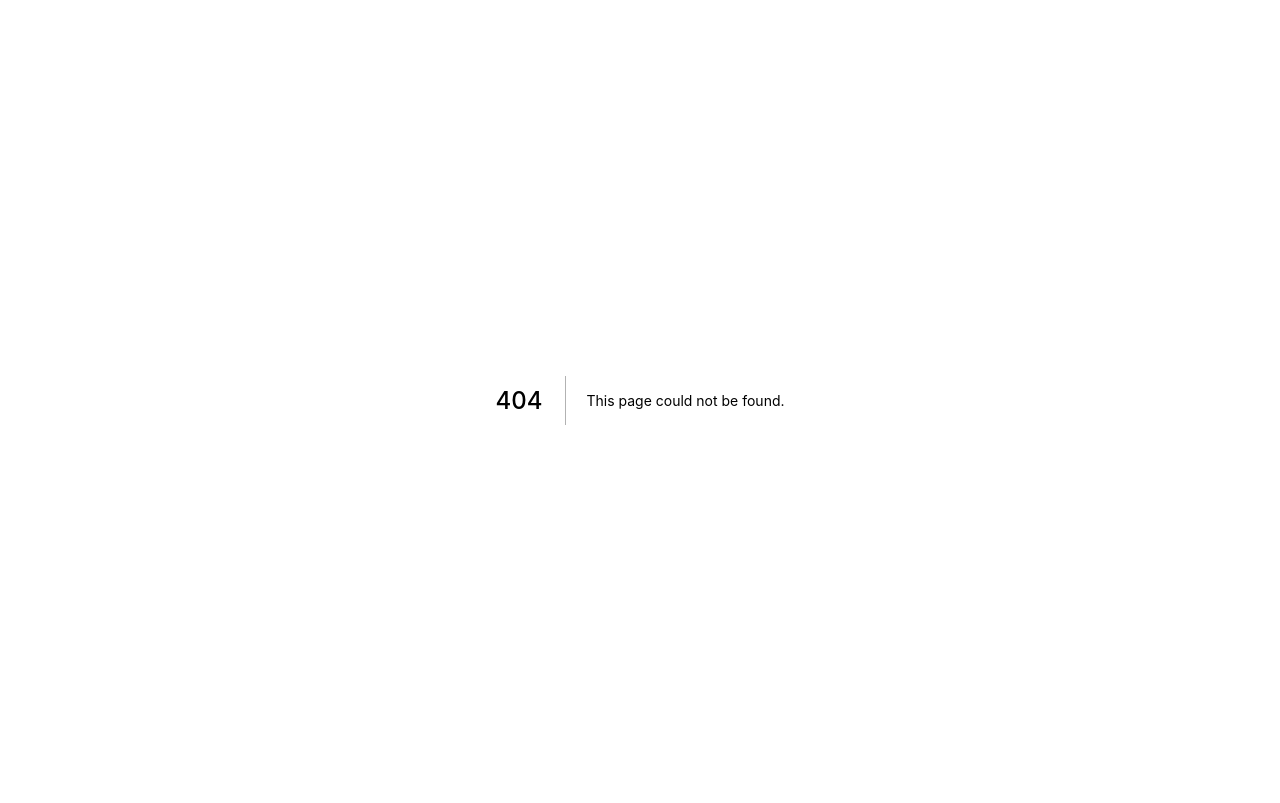
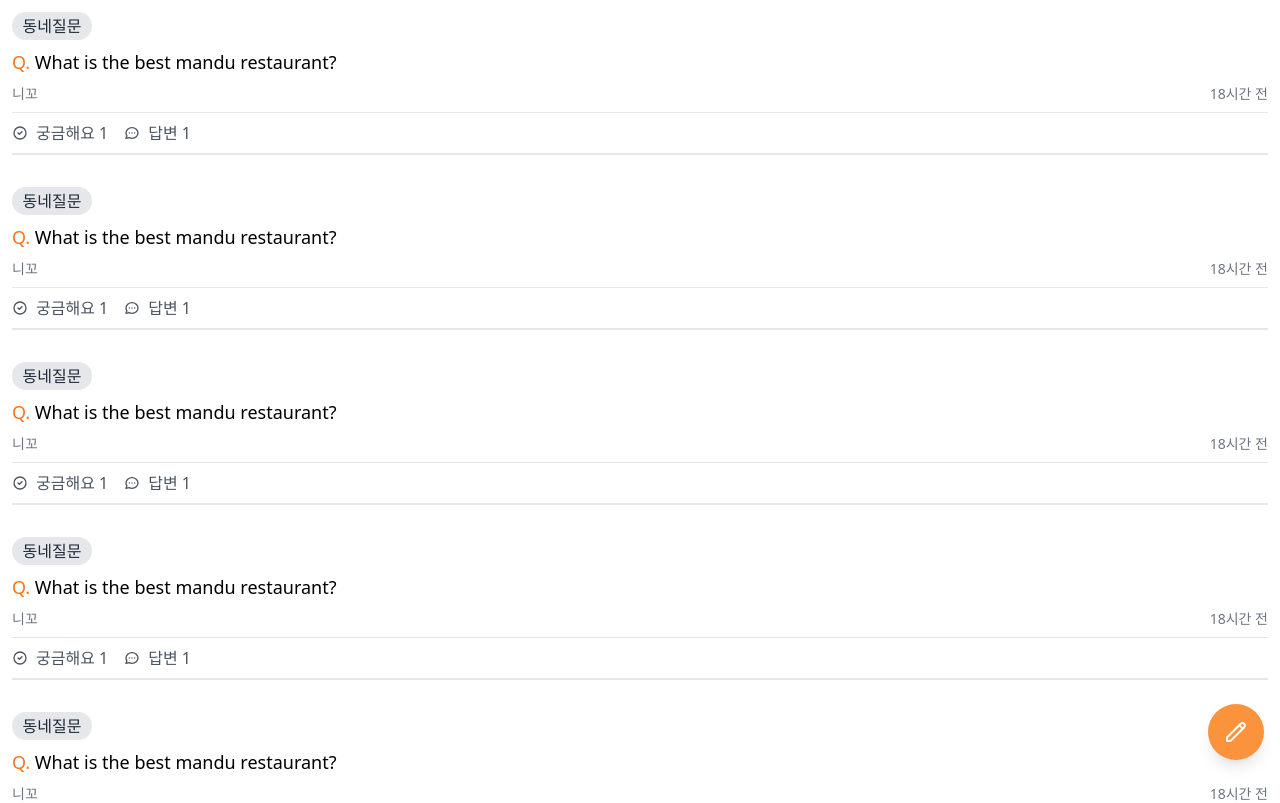
Before and after one commit to sorious77/carrot-market, a Next.js app: page /community in a window 1280 px wide. Before the commit this address had no page. Shown: the top 803 px of the page. Built offline with nearby package versions, Linux system fonts and the light colour scheme.

Commit message:
#5.6 Community

```diff
--- /dev/null
+++ b/pages/community/index.tsx
@@ -0,0 +1,77 @@
+import type { NextPage } from "next";
+
+const Community: NextPage = () => {
+  return (
+    <div className="p-3 space-y-8">
+      {[1, 2, 3, 4, 5, 6].map((_, i) => (
+        <div key={i} className="flex flex-col cursor-pointer">
+          <span className="bg-gray-200 text-gray-800 px-2 py-0.5 flex items-center w-20 rounded-2xl font-medium justify-center">
+            동네질문
+          </span>
+          <span className="my-2 text-lg">
+            <span className="text-orange-500 font-medium">Q.</span> What is the
+            best mandu restaurant?
+          </span>
+          <div className="flex justify-between text-gray-500 text-sm border-b border-b-gray-200 pb-2">
+            <span>니꼬</span>
+            <span className="font-medium">18시간 전</span>
+          </div>
+          <div className="flex text-gray-600 items-center space-x-4 border-b-2 border-b-gray-200 py-2">
+            <span className="flex items-center space-x-2">
+              <svg
+                className="w-4 h-4"
+                fill="none"
+                stroke="currentColor"
+                viewBox="0 0 24 24"
+                xmlns="http://www.w3.org/2000/svg"
+              >
+                <path
+                  strokeLinecap="round"
+                  strokeLinejoin="round"
+                  strokeWidth="2"
+                  d="M9 12l2 2 4-4m6 2a9 9 0 11-18 0 9 9 0 0118 0z"
+                ></path>
+              </svg>
+              <span>궁금해요 1</span>
+            </span>
+            <span className="flex items-center space-x-2">
+              <svg
+                className="w-4 h-4"
+                fill="none"
+                stroke="currentColor"
+                viewBox="0 0 24 24"
+                xmlns="http://www.w3.org/2000/svg"
+              >
+                <path
+                  strokeLinecap="round"
+                  strokeLinejoin="round"
+                  strokeWidth="2"
+                  d="M8 12h.01M12 12h.01M16 12h.01M21 12c0 4.418-4.03 8-9 8a9.863 9.863 0 01-4.255-.949L3 20l1.395-3.72C3.512 15.042 3 13.574 3 12c0-4.418 4.03-8 9-8s9 3.582 9 8z"
+                ></path>
+              </svg>
+              <span>답변 1</span>
+            </span>
+          </div>
+        </div>
+      ))}
+      <button className="bg-orange-400 hover:bg-orange-500 transition-colors text-white rounded-full w-14 h-14 flex items-center justify-center fixed bottom-10 right-4 shadow-lg">
+        <svg
+          className="w-6 h-6"
+          fill="none"
+          stroke="currentColor"
+          viewBox="0 0 24 24"
+          xmlns="http://www.w3.org/2000/svg"
+        >
+          <path
+            strokeLinecap="round"
+            strokeLinejoin="round"
+            strokeWidth="2"
+            d="M15.232 5.232l3.536 3.536m-2.036-5.036a2.5 2.5 0 113.536 3.536L6.5 21.036H3v-3.572L16.732 3.732z"
+          ></path>
+        </svg>
+      </button>
+    </div>
+  );
+};
+
+export default Community;
```
